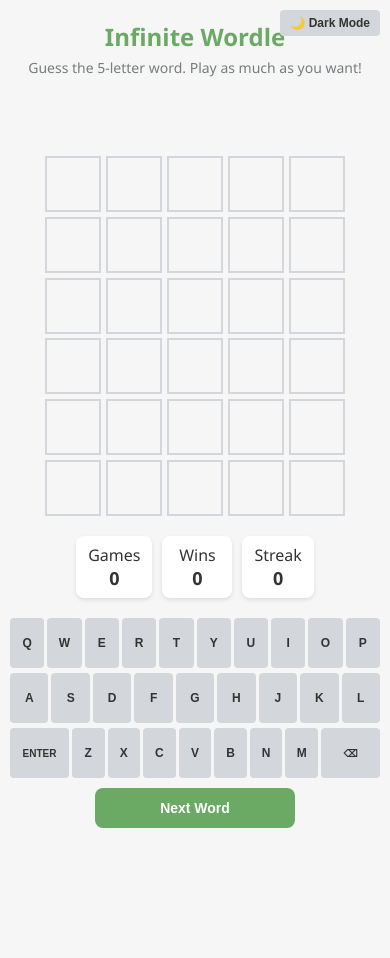
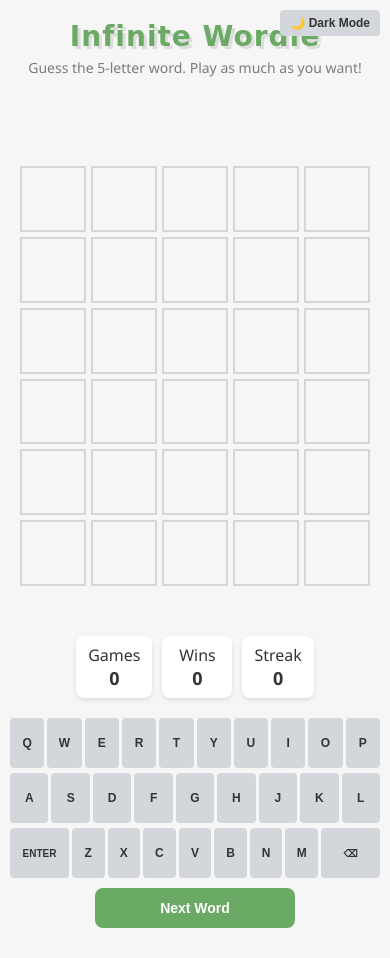
Before and after one commit to Vatsal4040/infinitewordle, a plain HTML site: page index.html in a window 390 px wide. Before the commit the page ends 844 px from the top, so only its background shows below. Drawn offline with Linux system fonts and the light colour scheme; no server answers; a web font is replaced by a local one.

Commit message:
index.html

```diff
--- a/index.html
+++ b/index.html
@@ -4,6 +4,10 @@
     <meta charset="UTF-8">
     <meta name="viewport" content="width=device-width, initial-scale=1.0">
     <title>Infinite Wordle</title>
+    <!-- Add Google Fonts -->
+    <link rel="preconnect" href="https://fonts.googleapis.com">
+    <link rel="preconnect" href="https://fonts.gstatic.com" crossorigin>
+    <link href="https://fonts.googleapis.com/css2?family=Rubik+Doodle+Shadow&family=Pacifico&family=Bungee+Shade&display=swap" rel="stylesheet">
     <style>
         :root {
             /* Light mode colors */
@@ -52,7 +56,7 @@
             text-align: center;
             background: var(--bg-color);
             color: var(--text-color);
-            height: 100vh;
+            min-height: 100vh;
             display: flex;
             flex-direction: column;
             padding: 10px;
@@ -66,15 +70,19 @@
             margin: 0 auto;
             display: flex;
             flex-direction: column;
-            height: 100%;
+            flex: 1;
             padding: 10px 0;
         }
 
+        /* Playful Shadow Effect */
         h1 {
+            font-family: 'Rubik Doodle Shadow', cursive;
             color: var(--header-color);
             margin-bottom: 5px;
-            font-size: clamp(24px, 5vw, 32px);
+            font-size: clamp(28px, 7vw, 42px);
             transition: color 0.3s;
+            text-shadow: 3px 3px 0px rgba(0,0,0,0.1);
+            letter-spacing: 1px;
         }
 
         .subtitle {
@@ -105,17 +113,19 @@
             display: flex;
             flex-direction: column;
             justify-content: center;
-            max-height: 400px;
+            max-height: 60vh;
+            margin: 10px 0;
         }
 
         #board {
             display: grid;
-            grid-template-rows: repeat(6, minmax(40px, 1fr));
+            grid-template-rows: repeat(6, 1fr);
             grid-gap: 5px;
             margin: 0 auto;
             width: 100%;
-            max-width: 300px;
-            max-height: 360px;
+            max-width: 350px;
+            height: 100%;
+            aspect-ratio: 5/6;
         }
 
         .row {
@@ -125,19 +135,30 @@
         }
 
         .tile {
-            aspect-ratio: 1/1;
-            border: 2px solid var(--tile-border);
-            font-size: clamp(20px, 6vw, 32px);
-            font-weight: bold;
             display: flex;
             justify-content: center;
             align-items: center;
+            border: 2px solid var(--tile-border);
+            font-size: 2rem;
+            font-weight: bold;
             text-transform: uppercase;
             user-select: none;
             transition:
                 transform 0.2s,
                 background-color 0.3s,
                 border-color 0.3s;
+        }
+
+        @media (max-width: 500px) {
+            .tile {
+                font-size: 1.5rem;
+            }
+        }
+
+        @media (max-width: 350px) {
+            .tile {
+                font-size: 1.2rem;
+            }
         }
 
         .tile.flip {
@@ -188,6 +209,7 @@
             display: flex;
             align-items: center;
             justify-content: center;
+            touch-action: manipulation;
         }
 
         .key.wide {
@@ -283,7 +305,7 @@
         }
 
         #theme-toggle {
-            position: absolute;
+            position: fixed;
             top: 10px;
             right: 10px;
             background: var(--key-bg);
@@ -295,6 +317,7 @@
             cursor: pointer;
             transition: all 0.3s;
             font-size: clamp(12px, 3vw, 14px);
+            z-index: 10;
         }
 
         #theme-toggle:hover {
@@ -497,8 +520,13 @@
 
                 if (data && data[0]) {
                     correctWord = data[0].toUpperCase();
-                    console.log('Correct word:', correctWord); // For debugging
-                    messageEl.textContent = '';
+                    // Ensure the word is exactly 5 letters (API sometimes returns longer words)
+                    if (correctWord.length === 5) {
+                        console.log('Correct word:', correctWord);
+                        messageEl.textContent = '';
+                    } else {
+                        fallbackWords();
+                    }
                 } else {
                     // Fallback to local words if API fails
                     fallbackWords();
@@ -561,23 +589,10 @@
             }
         }
 
-        // Check if the guess is valid
-        function isValidWord(word) {
-            // In a real app, you'd check against a dictionary API
-            // For this demo, we'll just check it's 5 letters
-            return word.length === 5;
-        }
-
         // Submit the current guess
         async function submitGuess() {
             if (currentGuess.length !== 5) {
                 showMessage('Word must be 5 letters', 'shake');
-                return;
-            }
-
-            // Check if word is valid (simplified for demo)
-            if (!isValidWord(currentGuess)) {
-                showMessage('Not in word list', 'shake');
                 return;
             }
 
@@ -638,7 +653,7 @@
         function showAnswer(isWin) {
             answerDisplay.textContent = correctWord;
             if (isWin) {
-                resultMessage.textContent = `You guessed it in ${guesses + 1} ${guesses === 0 ? 'try' : 'tries'}!`;
+                resultMessage.textContent = `Well done! Guessed in ${guesses + 1} ${guesses === 0 ? 'try' : 'tries'}!`;
                 resultMessage.className = 'win';
             } else {
                 resultMessage.textContent = 'Better luck next time!';
@@ -669,6 +684,7 @@
 
         // Update statistics display
         function updateStats() {
+            gamesPlayed++;
             gamesPlayedEl.textContent = gamesPlayed;
             gamesWonEl.textContent = gamesWon;
             currentStreakEl.textContent = currentStreak;
@@ -692,7 +708,6 @@
         });
 
         resetBtn.addEventListener('click', () => {
-            gamesPlayed++;
             updateStats();
             init();
         });
```
